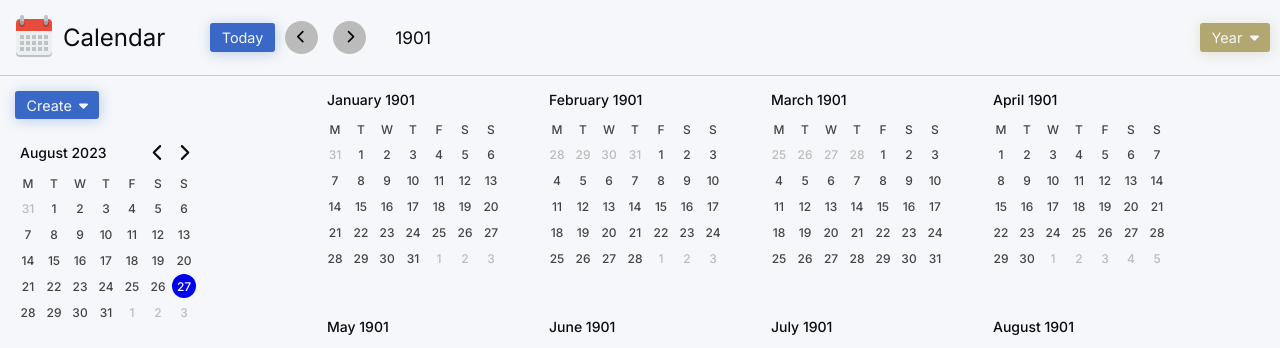
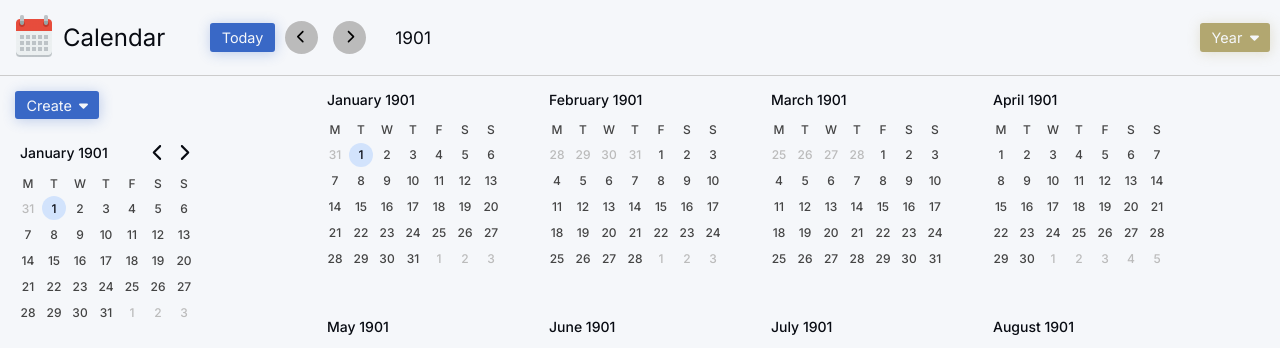
Before and after one commit to srayner/next-calendar, a Next.js app: page /1/1/1/year in a window 1280 px wide. Shown: the top 348 px of the page. Built offline with nearby package versions, Linux system fonts and the light colour scheme.

Commit message:
url now updates the side navigation calendar. The currently date is now highlighted in the side naviation menu and in the year view.

```diff
--- a/app/[year]/[month]/[day]/year/page.js
+++ b/app/[year]/[month]/[day]/year/page.js
@@ -1,27 +1,32 @@
-'use client'
+"use client";
 
-import Calendar from '../../../../components/calendar/Calendar';
-import styles from './page.module.css';
+import { isSameMonth } from "date-fns";
+import Calendar from "../../../../components/calendar/Calendar";
+import styles from "./page.module.css";
 
 const YearPage = (props) => {
-
   const { year, month, day } = props.params;
   const currentDate = new Date(year, month - 1, day);
   const currentYear = currentDate.getFullYear();
 
   let months = [];
   for (let monthIndex = 0; monthIndex < 12; monthIndex++) {
-    months.push(new Date(currentYear, monthIndex));
+    months.push(
+      new Date(currentYear, monthIndex, monthIndex === month - 1 ? day : 1)
+    );
   }
 
   return (
     <div className={styles.yearView}>
       {months.map((month, index) => (
-        <Calendar key={index} startingMonth={month} />
+        <Calendar
+          key={index}
+          date={month}
+          showSelected={isSameMonth(month, currentDate)}
+        />
       ))}
     </div>
-  )
+  );
+};
 
-}
-
-export default YearPage
+export default YearPage;
--- a/app/components/calendar/Calendar.js
+++ b/app/components/calendar/Calendar.js
@@ -1,8 +1,9 @@
-'use client'
+"use client";
 
-import { useState } from 'react'
+import { useState } from "react";
 import {
   addMonths,
+  isSameDay,
   isToday,
   isWithinInterval,
   startOfMonth,
@@ -11,39 +12,58 @@ import {
   endOfMonth,
   endOfWeek,
   subMonths,
-  eachDayOfInterval
-} from 'date-fns'
-import { FontAwesomeIcon } from '@fortawesome/react-fontawesome'
-import { faChevronLeft, faChevronRight } from '@fortawesome/free-solid-svg-icons'
-import styles from './calendar.module.css'
+  eachDayOfInterval,
+} from "date-fns";
+import { FontAwesomeIcon } from "@fortawesome/react-fontawesome";
+import {
+  faChevronLeft,
+  faChevronRight,
+} from "@fortawesome/free-solid-svg-icons";
+import { useEffect } from "react";
+import styles from "./calendar.module.css";
 
-const Calendar = (props) => {
-  const [month, setMonth] = useState(props.startingMonth)
+const Calendar = ({ date, onSelect, showNav, showSelected }) => {
+  const [month, setMonth] = useState(date);
+
+  useEffect(() => {
+    setMonth(new Date(date));
+  }, [date]);
 
   const prev = () => {
-    setMonth(subMonths(month, 1))
-  }
+    setMonth(subMonths(month, 1));
+  };
 
   const next = () => {
-    setMonth(addMonths(month, 1))
-  }
+    setMonth(addMonths(month, 1));
+  };
 
-  const weekdays = ['M', 'T', 'W', 'T', 'F', 'S', 'S']
-  const monthStart = startOfMonth(month)
-  const monthEnd = endOfMonth(month)
+  const weekdays = ["M", "T", "W", "T", "F", "S", "S"];
+  const monthStart = startOfMonth(month);
+  const monthEnd = endOfMonth(month);
   const days = eachDayOfInterval({
-    start: startOfWeek(monthStart, {weekStartsOn: 1}),
-    end: endOfWeek(monthEnd, {weekStartsOn: 1})
+    start: startOfWeek(monthStart, { weekStartsOn: 1 }),
+    end: endOfWeek(monthEnd, { weekStartsOn: 1 }),
   });
 
   return (
     <div className={styles.calendar}>
-
       {/* Title */}
       <div className={styles.title}>
         <div className={styles.monthName}>{format(month, "MMMM yyyy")}</div>
-        {props.showNav && <FontAwesomeIcon className={styles.button} icon={faChevronLeft} onClick={prev} />}
-        {props.showNav && <FontAwesomeIcon className={styles.button} icon={faChevronRight} onClick={next} />}
+        {showNav && (
+          <FontAwesomeIcon
+            className={styles.button}
+            icon={faChevronLeft}
+            onClick={prev}
+          />
+        )}
+        {showNav && (
+          <FontAwesomeIcon
+            className={styles.button}
+            icon={faChevronRight}
+            onClick={next}
+          />
+        )}
       </div>
 
       {/* Weekdays */}
@@ -58,23 +78,31 @@ const Calendar = (props) => {
       {/* Days */}
       <div className={styles.dayGrid}>
         {days.map((day, index) => (
-          <div className={styles.dayContainer} key={index} onClick={() => props.onSelect(day)}>
+          <div
+            className={styles.dayContainer}
+            key={index}
+            onClick={() => onSelect(day)}
+          >
             <div
               className={`
                 ${styles.day}
-                ${isToday(day) ? styles.today : ''}
-                ${isWithinInterval(day, {start: monthStart, end: monthEnd}) ? styles.currentMonth : ''}
+                ${isToday(day) ? styles.today : ""}
+                ${isSameDay(day, date) && showSelected ? styles.selected : ""}
+                ${
+                  isWithinInterval(day, { start: monthStart, end: monthEnd })
+                    ? styles.currentMonth
+                    : ""
+                }
               `}
               key={index}
             >
-              {format(day, 'd')}
+              {format(day, "d")}
             </div>
           </div>
         ))}
       </div>
+    </div>
+  );
+};
 
-    </div>
-  )
-}
-
-export default Calendar
+export default Calendar;
--- a/app/components/calendar/calendar.module.css
+++ b/app/components/calendar/calendar.module.css
@@ -40,15 +40,17 @@
   gap: 0;
 }
 
-.dayContainer, .weekdayContainer {
+.dayContainer,
+.weekdayContainer {
   display: flex;
   align-items: center;
   justify-content: center;
 }
 
-.day, .weekDay {
+.day,
+.weekDay {
   width: 22px;
-    height:22px;
+  height: 22px;
   display: flex;
   align-items: center;
   justify-content: center;
@@ -72,6 +74,12 @@
   color: var(--textNeutral);
 }
 
+.day.currentMonth.selected {
+  background-color: var(--backgroundSelected);
+  border-radius: 50%;
+  color: var(--backNeutral);
+}
+
 .day.currentMonth.today {
   background-color: var(--backgroundPrimary);
   border-radius: 50%;
@@ -86,6 +94,11 @@
   background-color: var(--backgroundNeutralHover);
 }
 
+.dayContainer:hover .day.currentMonth.selected {
+  background-color: var(--backgroundSelectedHover);
+  border-radius: 50%;
+}
+
 .dayContainer:hover .day.currentMonth.today {
   background-color: var(--backgroundPrimaryHover);
   border-radius: 50%;
--- a/app/components/form/date-input/DateInput.js
+++ b/app/components/form/date-input/DateInput.js
@@ -1,10 +1,9 @@
-import styles from './date-input.module.css';
-import format from 'date-fns/format';
-import { useState } from 'react';
-import Calendar from '../../calendar/Calendar';
+import styles from "./date-input.module.css";
+import format from "date-fns/format";
+import { useState } from "react";
+import Calendar from "../../calendar/Calendar";
 
-const DateInput = ({name, value, onSelect}) => {
-
+const DateInput = ({ name, value, onSelect }) => {
   const [dropped, setDropped] = useState(false);
 
   function toggleDropped() {
@@ -20,22 +19,20 @@ const DateInput = ({name, value, onSelect}) => {
     onSelect(name, newDate);
   }
 
-    const caption = format(value, 'EEEE, dd MMMM');
+  const caption = format(value, "EEEE, dd MMMM");
 
   return (
     <button className={styles.container} onBlur={handleBlur} type="button">
-            <span className={styles.button} onClick={toggleDropped}>{caption}</span>
-            {dropped &&
+      <span className={styles.button} onClick={toggleDropped}>
+        {caption}
+      </span>
+      {dropped && (
         <div className={styles.dropdownContainer}>
-                    <Calendar
-                        startingMonth={value}
-                        onSelect={handleSelect}
-                        showNav
-                    />
+          <Calendar date={value} onSelect={handleSelect} showNav />
         </div>
-            }
+      )}
     </button>
   );
-}
+};
 
 export default DateInput;
--- a/app/components/side-bar/SideBar.js
+++ b/app/components/side-bar/SideBar.js
@@ -2,19 +2,23 @@
 
 import Calendar from "../calendar/Calendar";
 import styles from "./side-bar.module.css";
-import { useSelectedLayoutSegments } from "next/navigation";
+import { useParams, useSelectedLayoutSegments } from "next/navigation";
 import { useRouter } from "next/navigation";
 import { addHours, format, roundToNearestMinutes, startOfDay } from "date-fns";
 import DropDown from "../drop-down/DropDown";
 import { faCaretDown } from "@fortawesome/free-solid-svg-icons";
 import { ModalContext } from "@/app/layout";
-import { useContext } from "react";
+import { useContext, useEffect, useState } from "react";
 
 const SideBar = () => {
   const router = useRouter();
+  const { year, month, day } = useParams();
   const { openModal } = useContext(ModalContext);
+  const [selectedDate, setSelectedDate] = useState(new Date());
 
-  const now = new Date();
+  useEffect(() => {
+    setSelectedDate(new Date(year, month - 1, day));
+  }, [year, month, day]);
 
   const segments = useSelectedLayoutSegments();
   const viewName = segments[segments.length - 1];
@@ -56,7 +60,12 @@ const SideBar = () => {
         menuAligned="left"
         onSelected={(data) => handleCreate(data)}
       />
-      <Calendar startingMonth={now} onSelect={handleDateChange} showNav />
+      <Calendar
+        date={selectedDate}
+        onSelect={handleDateChange}
+        showNav
+        showSelected
+      />
     </div>
   );
 };
--- a/app/globals.css
+++ b/app/globals.css
@@ -3,12 +3,14 @@
   --backgroundNeutralHover: #ddd;
   --backgroundPrimary: #00e;
   --backgroundPrimaryHover: #33f;
+  --backgroundSelected: #d2e3fc;
+  --backgroundSelectedHover: #b6d2fb;
   --textNeutral: #444;
   --textMuted: #bbb;
   --textLight: #fff;
 
   --hue: 220;
-  --size: .9rem;
+  --size: 0.9rem;
   --transitionSpeed: 300ms;
 
   /* light */
@@ -43,13 +45,14 @@
   }
 }
 
-@media (prefers-reduced-motion : reduce) {
+@media (prefers-reduced-motion: reduce) {
   :root {
     --transitionSpeed: 100ms;
   }
 }
 
-html, body {
+html,
+body {
   max-width: 100vw;
   overflow-x: hidden;
 }
```
Lines whose indentation alone changed are shown as unchanged.
